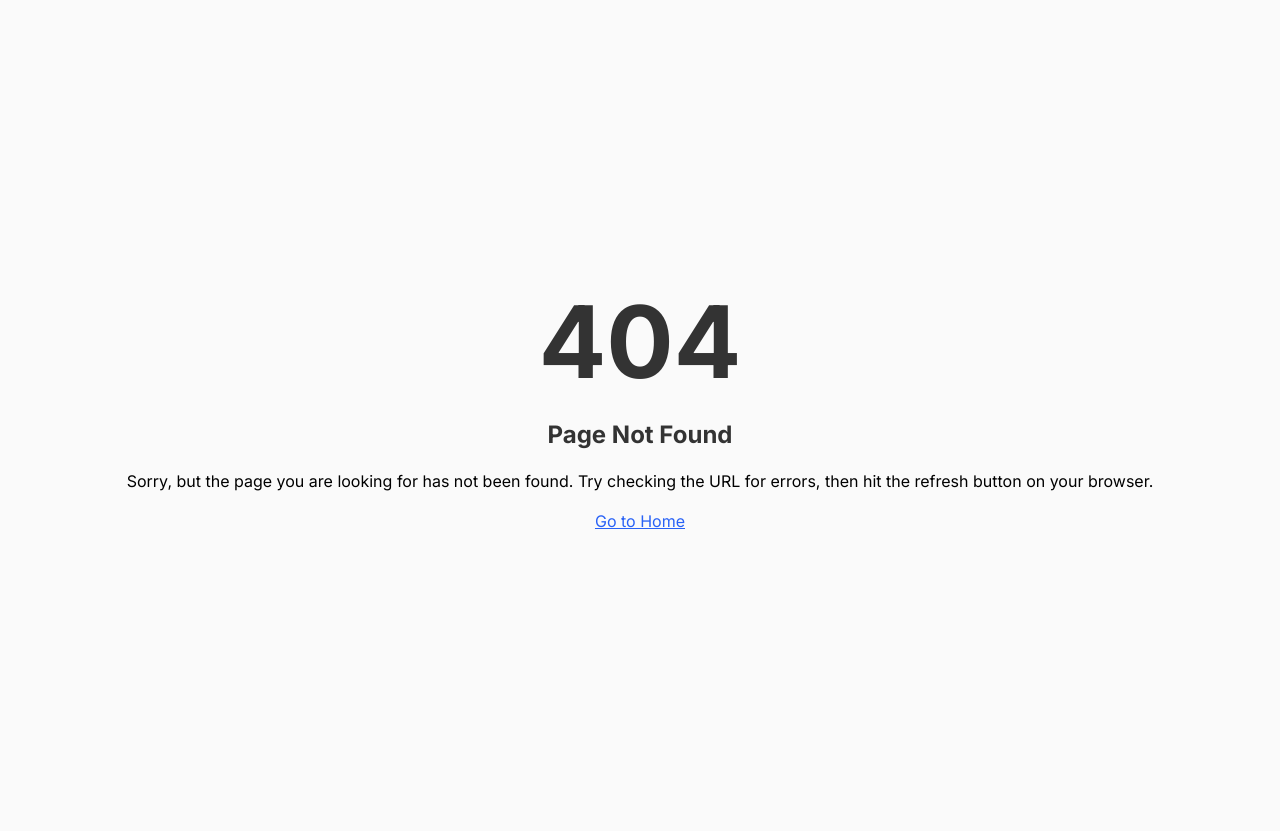
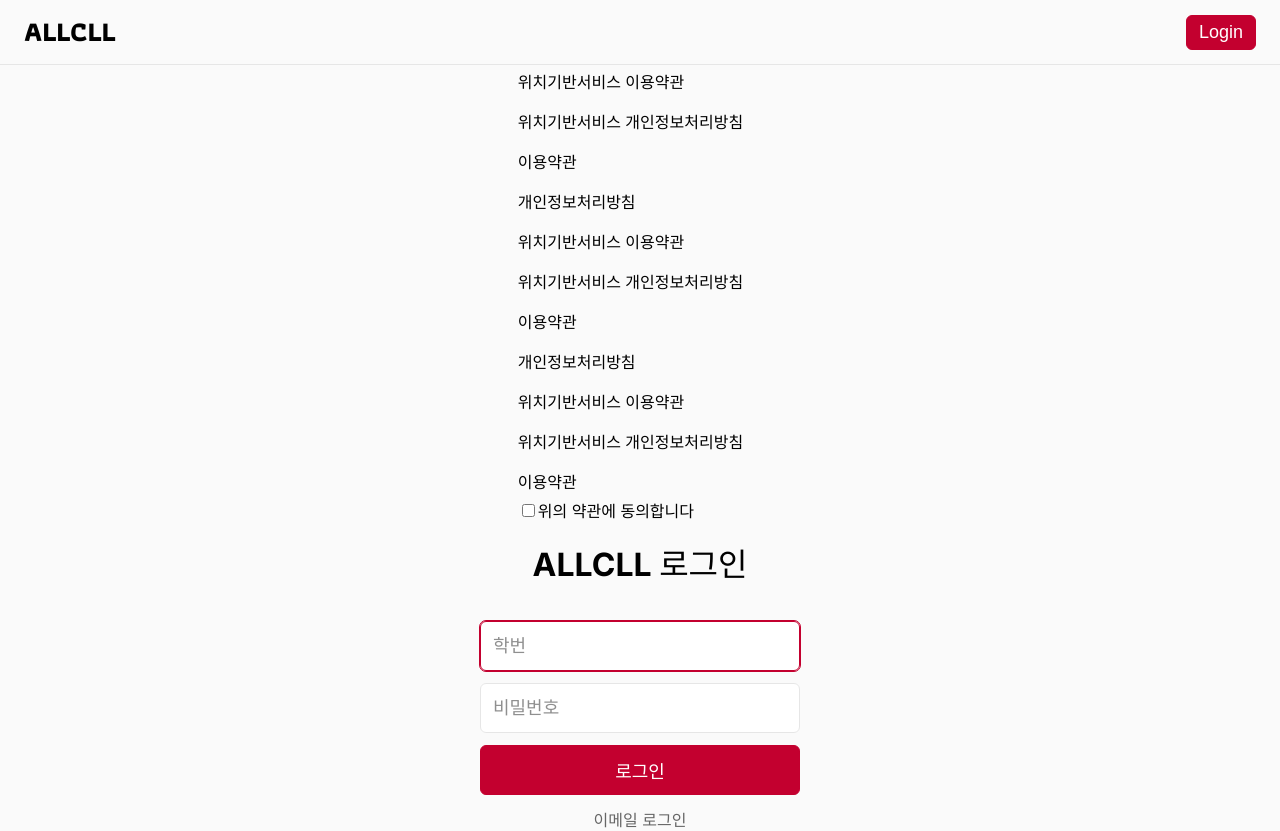
Before and after one commit to hyunwoo0081/ALLCLL_Frontend, a React (Vite) app: page /login/register in a window 1280 px wide. Before the commit this address had no page. Before the commit the page ends 800 px from the top, so only its background shows below. Built offline with nearby package versions, Linux system fonts and the light colour scheme.

Commit message:
Feat: 회원가입, 로그인 페이지 생성

```diff
--- a/src/constant/CheckStringType.ts
+++ b/src/constant/CheckStringType.ts
@@ -1,4 +1,8 @@
 const CheckStringType = {
+  studentId(studentId: string) {
+    const studentIdRegex = /^[0-9]{8}$/;
+    return studentIdRegex.test(studentId);
+  },
   email(email: string) {
     const emailRegex = /^[a-zA-Z0-9._-]+@[a-zA-Z0-9.-]+\.[a-zA-Z]{2,4}$/;
     return emailRegex.test(email);
--- a/src/constant/RouteMap.tsx
+++ b/src/constant/RouteMap.tsx
@@ -8,6 +8,8 @@ import DashBoardPage from '../pages/DashBoardPage.tsx';
 import SimulationPage from '../pages/SimulationPage.tsx';
 import InterestPage from '../pages/InterestPage.tsx';
 import Page404 from '../pages/Page404.tsx';
+import Login4SejongPage from "../pages/login/Login4SejongPage.tsx";
+import AgreeTermsPage from "../pages/login/AgreeTermsPage.tsx";
 
 const RouteMap = [
     {
@@ -55,6 +57,16 @@ const RouteMap = [
         element: (<RefreshPasswordPage />),
         auth: ['GUEST']
     },
+    {
+        path: '/login/sejong',
+        element: (<Login4SejongPage />),
+        auth: ['GUEST']
+    },
+    {
+        path: '/login/register',
+        element: (<AgreeTermsPage />),
+        auth: ['GUEST']
+    },
     // {
     //     path: '/login/dev',
     //     element: (<JwtLogin />)
--- /dev/null
+++ b/src/pages/login/AgreeTermsPage.tsx
@@ -0,0 +1,147 @@
+import {useEffect, useRef, useState} from 'react';
+import {useNavigate} from 'react-router-dom';
+import PageDefaultLayout from '../../layouts/PageDefaultLayout.tsx';
+import useLoginErrorBox from '../../hooks/useLoginErrorBox.tsx';
+import CheckFetchError from '../../constant/CheckFetchError.ts';
+import CheckStringType from '../../constant/CheckStringType.ts';
+import AuthControl from '../../constant/AuthControl.ts';
+import '@styles/LoginPage.scss';
+
+function AgreeTermsPage() {
+  const navigate = useNavigate();
+
+  const [fetching, setFetching] = useState<boolean>(false);
+  const [agreed, setAgreed] = useState<boolean>(false);
+  const [studentId, setStudentId] = useState<string>('');
+  const [password, setPassword] = useState<string>('');
+  const {setErrorMessage, ErrorBox} = useLoginErrorBox();
+
+  const EmailInputRef = useRef<HTMLInputElement>(null);
+  const PasswordInputRef = useRef<HTMLInputElement>(null);
+
+  useEffect(() => {
+    document.title = 'ALLCLL | 회원가입';
+  }, [navigate]);
+
+  useEffect(() => {
+    EmailInputRef.current?.focus();
+  }, []);
+
+  useEffect(() => {
+    function onEnter(e: KeyboardEvent) {
+      if (e.key === 'Enter')
+        login();
+    }
+
+    EmailInputRef.current?.addEventListener('keydown', onEnter);
+    PasswordInputRef.current?.addEventListener('keydown', onEnter);
+    return () => {
+      EmailInputRef.current?.removeEventListener('keydown', onEnter);
+      PasswordInputRef.current?.removeEventListener('keydown', onEnter);
+    };
+  }, [login]);
+
+  function login() {
+    if (!CheckStringType.studentId(studentId)) {
+      setErrorMessage('학번 형식이 올바르지 않습니다');
+      PasswordInputRef.current?.blur();
+      EmailInputRef.current?.focus();
+      return;
+    }
+    if (!CheckStringType.password(password)) {
+      setErrorMessage('비밀번호가 적절하지 않습니다\n8~16자 문자 숫자로 입력해주세요');
+      EmailInputRef.current?.blur();
+      PasswordInputRef.current?.focus();
+      return;
+    }
+
+    setFetching(true);
+    fetch('/api/v2/auth/login/password', {
+      method: 'POST',
+      headers: {
+        'Content-Type': 'application/json'
+      },
+      body: JSON.stringify({email: studentId, password})
+    }).then(async res => {
+
+      const errors = [
+        {errorBody: 'Authentication failed', errorMessage: '이메일 또는 비밀번호가 일치하지 않음', action: () => EmailInputRef.current?.focus()},
+        {errorBody: 'Invalid email format', errorMessage: '이메일 형식이 잘못되었습니다', action: () => EmailInputRef.current?.focus()},
+      ];
+      await CheckFetchError(res, errors, navigate);
+
+      AuthControl.login(navigate, await res.text());
+    })
+      .catch(e => setErrorMessage(e.message))
+      .finally(() => setFetching(false));
+  }
+
+  return (
+    <PageDefaultLayout className='login_page'>
+      <div className='terms_layout'>
+        <div className='terms_contents_layout'>
+          <h1>ALLCLL 이용약관</h1>
+          <p>이용약관</p>
+          <p>개인정보처리방침</p>
+          <p>위치기반서비스 이용약관</p>
+          <p>위치기반서비스 개인정보처리방침</p>
+          <p>이용약관</p>
+          <p>개인정보처리방침</p>
+          <p>위치기반서비스 이용약관</p>
+          <p>위치기반서비스 개인정보처리방침</p>
+          <p>이용약관</p>
+          <p>개인정보처리방침</p>
+          <p>위치기반서비스 이용약관</p>
+          <p>위치기반서비스 개인정보처리방침</p>
+          <p>이용약관</p>
+          <p>개인정보처리방침</p>
+          <p>위치기반서비스 이용약관</p>
+          <p>위치기반서비스 개인정보처리방침</p>
+          <p>이용약관</p>
+          <p>개인정보처리방침</p>
+          <p>위치기반서비스 이용약관</p>
+          <p>위치기반서비스 개인정보처리방침</p>
+          <p>이용약관</p>
+          <p>개인정보처리방침</p>
+          <p>위치기반서비스 이용약관</p>
+          <p>위치기반서비스 개인정보처리방침</p>
+          <p>이용약관</p>
+        </div>
+
+        <label htmlFor='terms_agree'>
+          <input type='checkbox'
+                 id='terms_agree'
+                 checked={agreed}
+                 onChange={e => setAgreed(e.target.checked)}/>
+          <span>위의 약관에 동의합니다</span>
+        </label>
+      </div>
+
+      <div className='login_layout'>
+        <h1>ALLCLL 로그인</h1>
+
+        {ErrorBox}
+
+        <input type='text'
+               placeholder='학번'
+               autoComplete='username'
+               ref={EmailInputRef}
+               disabled={fetching}
+               value={studentId}
+               onChange={e => setStudentId(e.target.value)}/>
+        <input type='password'
+               placeholder='비밀번호'
+               autoComplete='current-password'
+               ref={PasswordInputRef}
+               disabled={fetching}
+               value={password}
+               onChange={e => setPassword(e.target.value)}/>
+
+        <button onClick={login} disabled={fetching}>로그인</button>
+        <button className='link' onClick={() => navigate('/login/email', {replace: true})}>이메일 로그인</button>
+      </div>
+    </PageDefaultLayout>
+  );
+}
+
+export default AgreeTermsPage;
--- /dev/null
+++ b/src/pages/login/Login4SejongPage.tsx
@@ -0,0 +1,107 @@
+import {useEffect, useRef, useState} from 'react';
+import {useNavigate} from 'react-router-dom';
+import PageDefaultLayout from '../../layouts/PageDefaultLayout.tsx';
+import useLoginErrorBox from '../../hooks/useLoginErrorBox.tsx';
+import CheckFetchError from '../../constant/CheckFetchError.ts';
+import CheckStringType from '../../constant/CheckStringType.ts';
+import AuthControl from '../../constant/AuthControl.ts';
+import '@styles/LoginPage.scss';
+
+function Login4PasswordPage() {
+  const navigate = useNavigate();
+
+  const [fetching, setFetching] = useState<boolean>(false);
+  const [studentId, setStudentId] = useState<string>('');
+  const [password, setPassword] = useState<string>('');
+  const {setErrorMessage, ErrorBox} = useLoginErrorBox();
+
+  const EmailInputRef = useRef<HTMLInputElement>(null);
+  const PasswordInputRef = useRef<HTMLInputElement>(null);
+
+  useEffect(() => {
+    document.title = 'ALLCLL | 로그인';
+  }, [navigate]);
+
+  useEffect(() => {
+    EmailInputRef.current?.focus();
+  }, []);
+
+  useEffect(() => {
+    function onEnter(e: KeyboardEvent) {
+      if (e.key === 'Enter')
+        login();
+    }
+
+    EmailInputRef.current?.addEventListener('keydown', onEnter);
+    PasswordInputRef.current?.addEventListener('keydown', onEnter);
+    return () => {
+      EmailInputRef.current?.removeEventListener('keydown', onEnter);
+      PasswordInputRef.current?.removeEventListener('keydown', onEnter);
+    };
+  }, [login]);
+
+  function login() {
+    if (!CheckStringType.studentId(studentId)) {
+      setErrorMessage('학번 형식이 올바르지 않습니다');
+      PasswordInputRef.current?.blur();
+      EmailInputRef.current?.focus();
+      return;
+    }
+    if (!CheckStringType.password(password)) {
+      setErrorMessage('비밀번호가 적절하지 않습니다\n8~16자 문자 숫자로 입력해주세요');
+      EmailInputRef.current?.blur();
+      PasswordInputRef.current?.focus();
+      return;
+    }
+
+    setFetching(true);
+    fetch('/api/v2/auth/login/password', {
+      method: 'POST',
+      headers: {
+        'Content-Type': 'application/json'
+      },
+      body: JSON.stringify({email: studentId, password})
+    }).then(async res => {
+
+      const errors = [
+        {errorBody: 'Authentication failed', errorMessage: '이메일 또는 비밀번호가 일치하지 않음', action: () => EmailInputRef.current?.focus()},
+        {errorBody: 'Invalid email format', errorMessage: '이메일 형식이 잘못되었습니다', action: () => EmailInputRef.current?.focus()},
+      ];
+      await CheckFetchError(res, errors, navigate);
+
+      AuthControl.login(navigate, await res.text());
+    })
+      .catch(e => setErrorMessage(e.message))
+      .finally(() => setFetching(false));
+  }
+
+  return (
+    <PageDefaultLayout className='login_page'>
+      <div className='login_layout'>
+        <h1>ALLCLL 로그인</h1>
+
+        {ErrorBox}
+
+        <input type='text'
+               placeholder='학번'
+               autoComplete='username'
+               ref={EmailInputRef}
+               disabled={fetching}
+               value={studentId}
+               onChange={e => setStudentId(e.target.value)}/>
+        <input type='password'
+               placeholder='비밀번호'
+               autoComplete='current-password'
+               ref={PasswordInputRef}
+               disabled={fetching}
+               value={password}
+               onChange={e => setPassword(e.target.value)}/>
+
+        <button onClick={login} disabled={fetching}>로그인</button>
+        <button className='link' onClick={() => navigate('/login/register', {replace: true})}>처음 오셨나요? 회원가입 하기</button>
+      </div>
+    </PageDefaultLayout>
+  );
+}
+
+export default Login4PasswordPage;
--- a/src/styles/LoginPage.scss
+++ b/src/styles/LoginPage.scss
@@ -94,4 +94,10 @@ div.login_page {
     border-radius: 6px;
     font-weight: 600;
   }
+
+  .terms_contents_layout {
+    max-width: 1200px;
+    max-height: 600px;
+    overflow-y: auto;
+  }
 }
```
